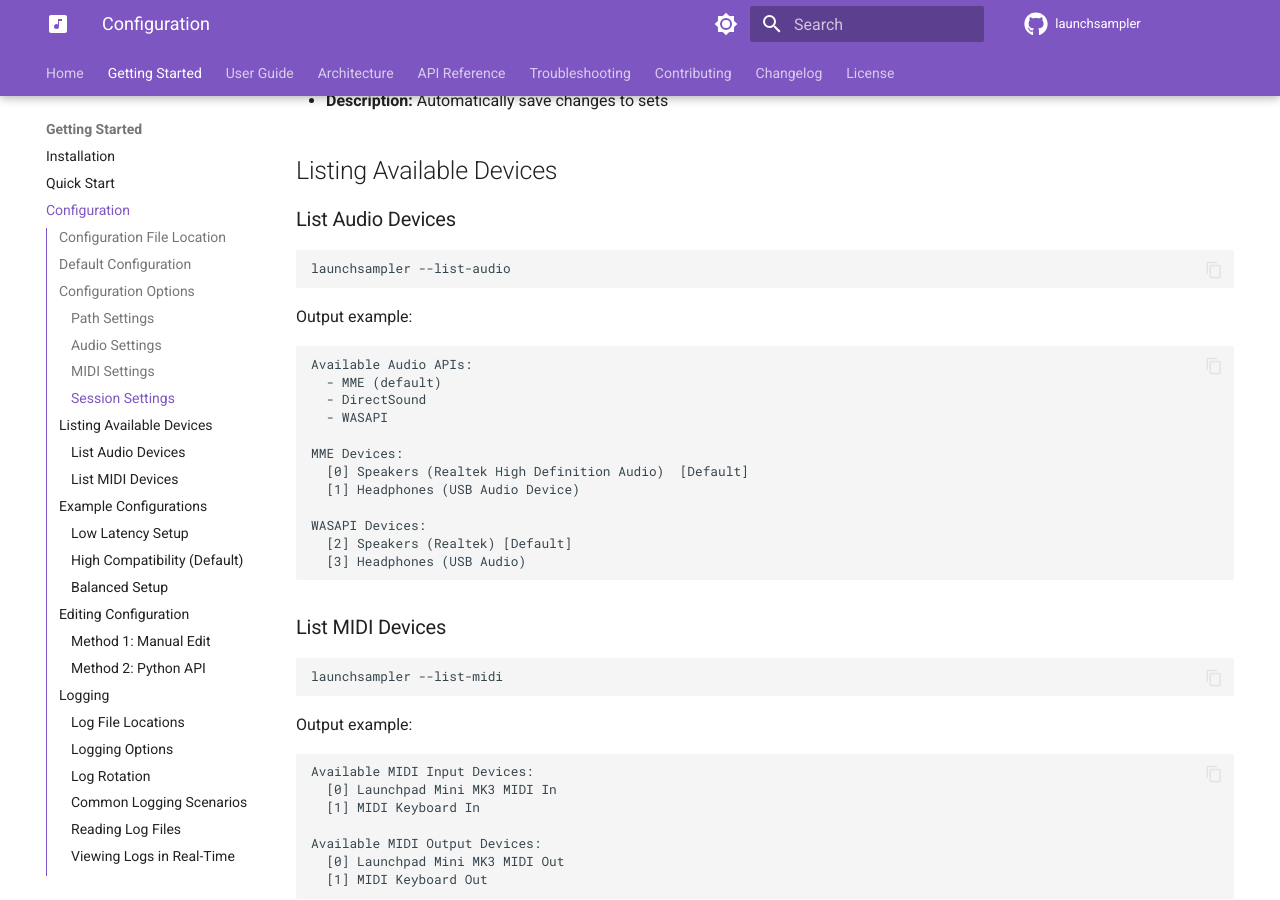
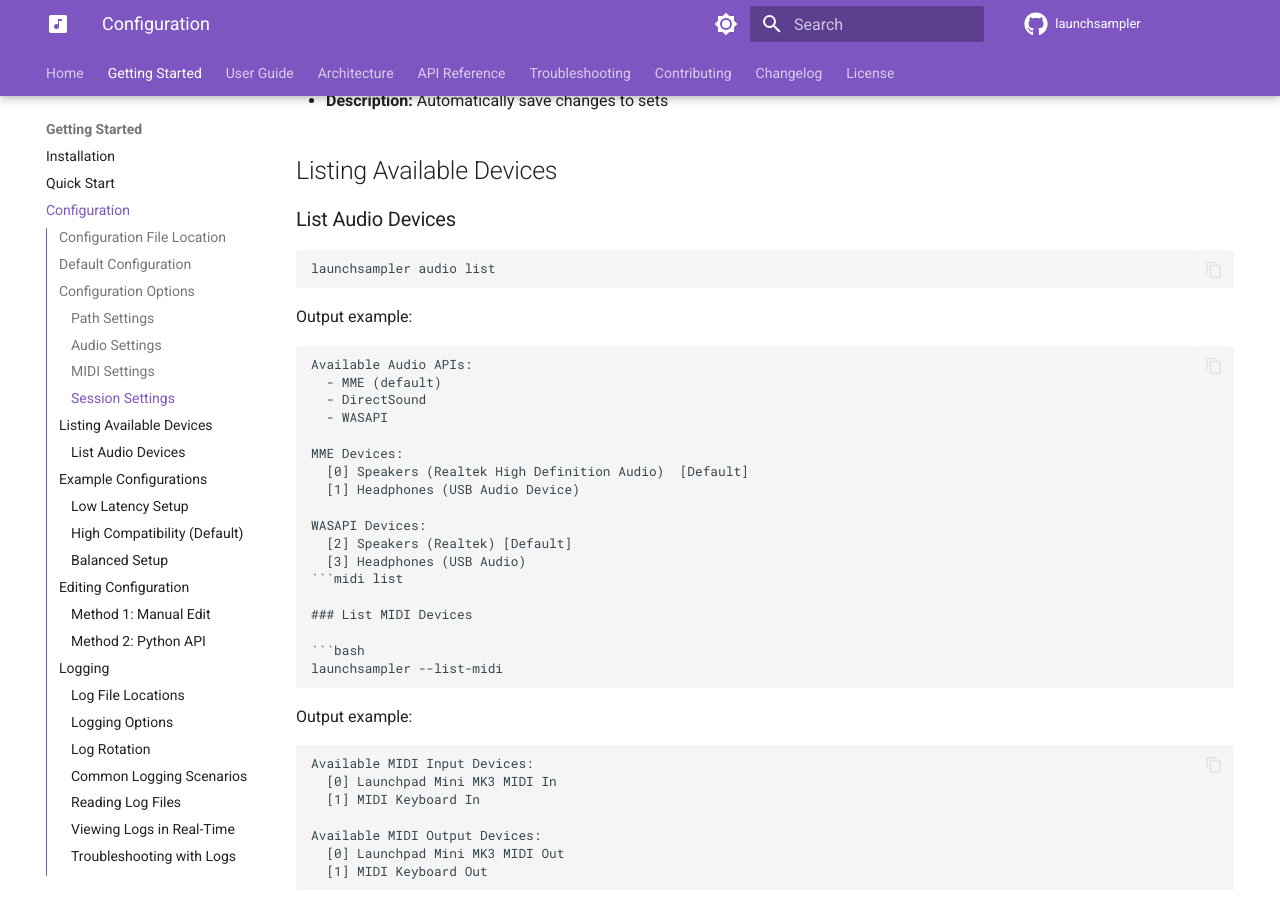
Before and after one commit to jacobanana/launchsampler, an MkDocs documentation site: the page built from docs/getting-started/configuration.md, in a window 1280 px wide and 900 px high, scrolled down 2443 px. Built offline with MkDocs 1.6.1 and Material for MkDocs 9.7.7, drawn with Linux system fonts in a browser that asks for light colours; comment, search, counter and statistics services are not loaded; the version menu is left out.

Commit message:
corrected list commands

````diff
--- a/docs/getting-started/configuration.md
+++ b/docs/getting-started/configuration.md
@@ -92,7 +92,7 @@
 ### List Audio Devices
 
 ```bash
-launchsampler --list-audio
+launchsampler audio list
 ```
 
 Output example:
@@ -109,7 +109,7 @@
 WASAPI Devices:
   [2] Speakers (Realtek) [Default]
   [3] Headphones (USB Audio)
-```
+```midi list
 
 ### List MIDI Devices
 
````
Also changed, not shown: other parts of docs/getting-started/configuration.md (+1 -1 lines).
